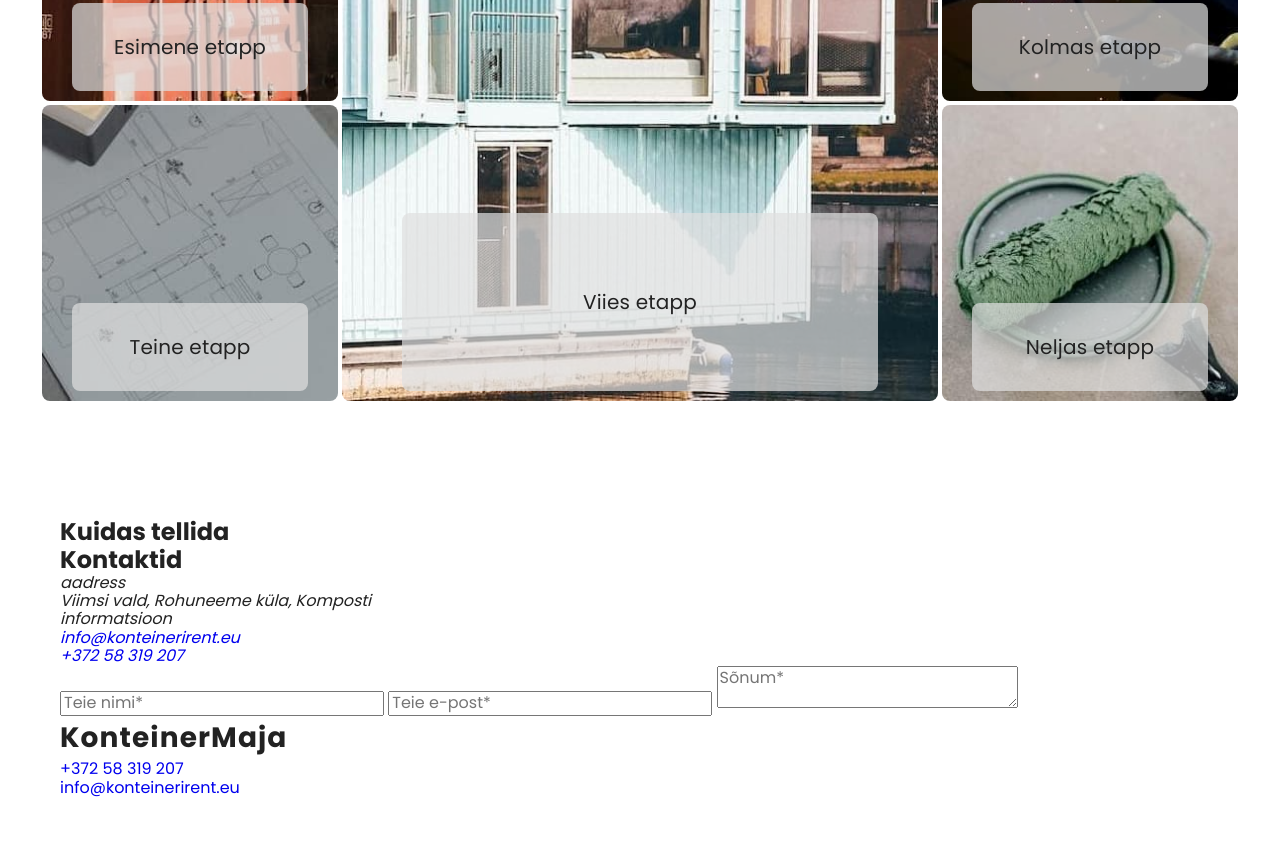
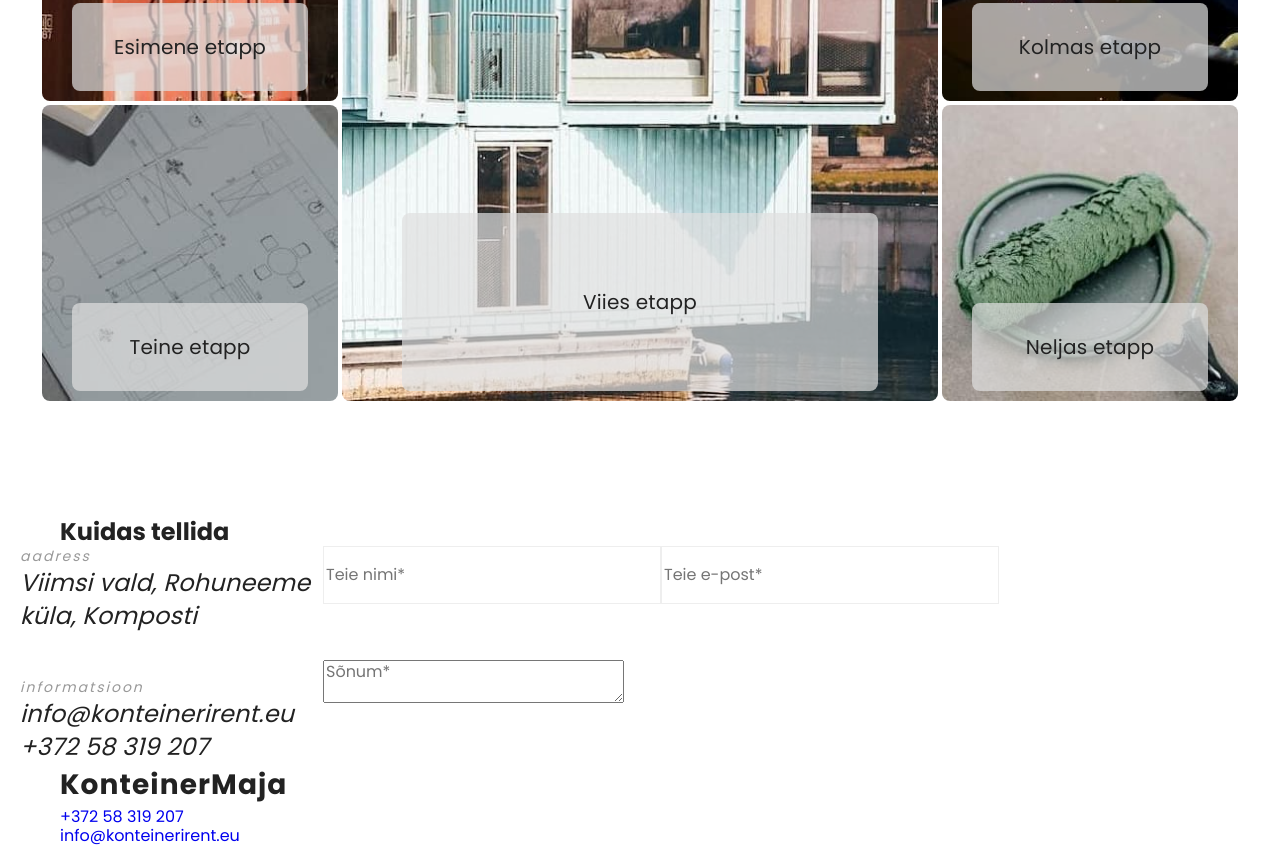
Before and after one commit to olga-zak/Roof, a plain HTML site: page index.html in a window 1280 px wide. Shown: the part 2502-3349 px from the top of the page. Before the commit the page ends 3301 px from the top, so only its background shows below. Drawn offline with nearby package versions, Linux system fonts and the light colour scheme.

Commit message:
contacts

```diff
--- a/index.html
+++ b/index.html
@@ -387,35 +387,57 @@
           <h2>Kuidas tellida</h2>
         </div>
       </section>
-      <section>
-        <div class="container">
-          <h2>Kontaktid</h2>
-          <address>
+      <section id="contacts">
+        <div class="container contacts__container">
+          <h2 class="contacts__title">Kontaktid</h2>
+          <address class="conatct-info">
+            <ul>
+              <li class="contact-info__item">
+                <p class="contact-info__heading">aadress</p>
+                <a
+                  class="contact-info__link"
+                  href="https://goo.gl/maps/T4unzgR3es9xDDe9A"
+                  target="_blank"
+                  rel="noopener noreferrer"
+                  >Viimsi vald, Rohuneeme küla, Komposti</a
+                >
+              </li>
+              <li class="contact-info__item">
+                <p class="contact-info__heading">informatsioon</p>
                 <ul>
                   <li>
-                <p>aadress</p>
-                <p>Viimsi vald, Rohuneeme küla, Komposti</p>
+                    <a class="contact-info__link" href="mailto:info@konteinerirent.eu"
+                      >info@konteinerirent.eu</a
+                    >
                   </li>
-              <li>
-                <p>informatsioon</p>
-                <ul>
-                  <li><a href="mailto:info@konteinerirent.eu">info@konteinerirent.eu</a></li>
-                  <li><a href="tel:+37258319207">+372 58 319 207</a></li>
+                  <li><a class="contact-info__link" href="tel:+37258319207">+372 58 319 207</a></li>
                 </ul>
               </li>
             </ul>
-            <form>
+          </address>
+          <form class="form">
             <label>
-                <input type="text" name="name" placeholder="Teie nimi*" required />
+              <input
+                class="form__input"
+                type="text"
+                name="name"
+                placeholder="Teie nimi*"
+                required
+              />
             </label>
             <label>
-                <input type="email" name="email" placeholder="Teie e-post*" required />
+              <input
+                class="form__input"
+                type="email"
+                name="email"
+                placeholder="Teie e-post*"
+                required
+              />
             </label>
             <label>
               <textarea name="message" placeholder="Sõnum*" required></textarea>
             </label>
           </form>
-          </address>
         </div>
       </section>
     </main>
--- /dev/null
+++ b/sass/components/_form.scss
@@ -0,0 +1,12 @@
+.form {
+  display: flex;
+  flex-wrap: wrap;
+}
+
+.form__input {
+  width: 338px;
+  height: 58px;
+  border: solid 1px #eee;
+}
+
+.form__input
--- a/sass/layout/_contacts.scss
+++ b/sass/layout/_contacts.scss
@@ -0,0 +1,27 @@
+.contacts__title {
+  @extend %visually-hidden;
+}
+
+.contacts__container {
+  display: flex;
+  justify-content: space-between;
+  width: 100%;
+}
+
+.contact-info__heading {
+  @include font-sizing(14px, 1.43, 2px);
+  color: $light-text-color;
+}
+
+.contact-info__link {
+  @include font-sizing(24px, 1.38);
+  color: inherit;
+}
+
+.contact-info__item {
+  width: 303px;
+}
+
+.contact-info__item:not(:last-child) {
+  margin-bottom: 45px;
+}
--- a/sass/main.scss
+++ b/sass/main.scss
@@ -7,6 +7,7 @@
 @import './components/section';
 @import './components/logo';
 @import './components/technology_modal';
+@import './components/form';
 @import './layout/header';
 @import './layout/hero';
 @import './layout/about';
```
Also changed, not shown: css/main.css, css/main.min.css, 2 other files. Lines whose indentation alone changed are shown as unchanged.
